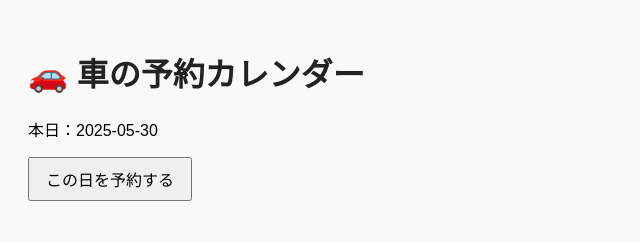
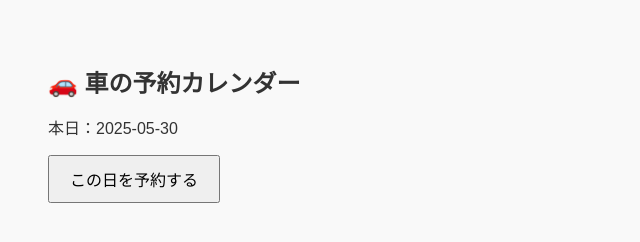
Before and after one commit to mocchin0218/car-reservation, a plain HTML site: page car-reservation/index.html in a window 1280 px wide. Shown: the whole page, without its empty margins (0-640 px from the left). Drawn offline with Linux system fonts and the light colour scheme.

Commit message:
Update style.css

```diff
--- a/style.css
+++ b/style.css
@@ -1,20 +1,16 @@
 body {
   font-family: sans-serif;
-  padding: 20px;
+  padding: 40px;
   background-color: #f9f9f9;
+  color: #333;
 }
 
 h1 {
-  color: #222;
-}
-
-#calendar {
-  margin: 20px 0;
-  font-size: 18px;
+  font-size: 24px;
 }
 
 button {
   font-size: 16px;
-  padding: 8px 16px;
+  padding: 10px 20px;
   cursor: pointer;
 }
```
